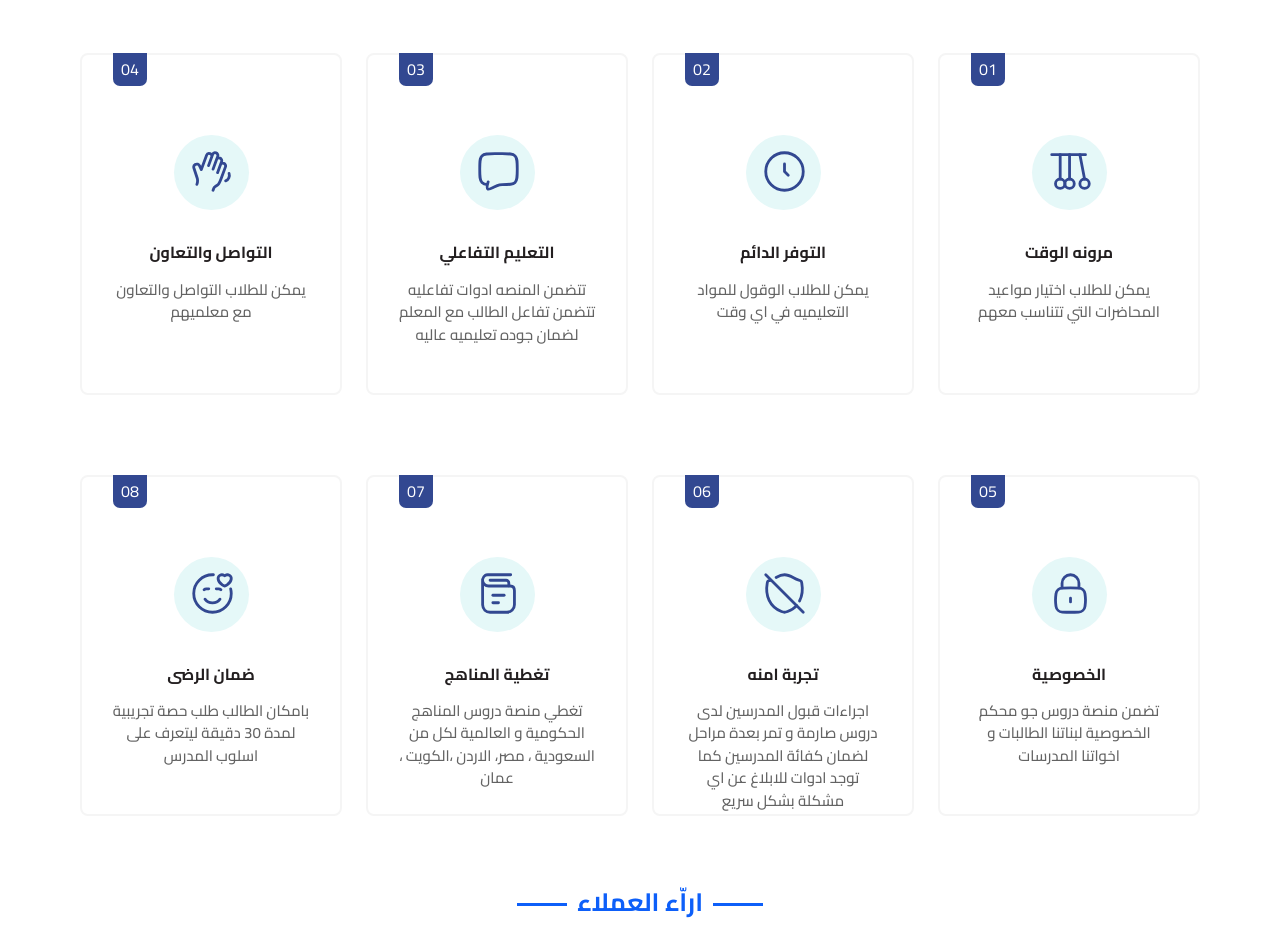
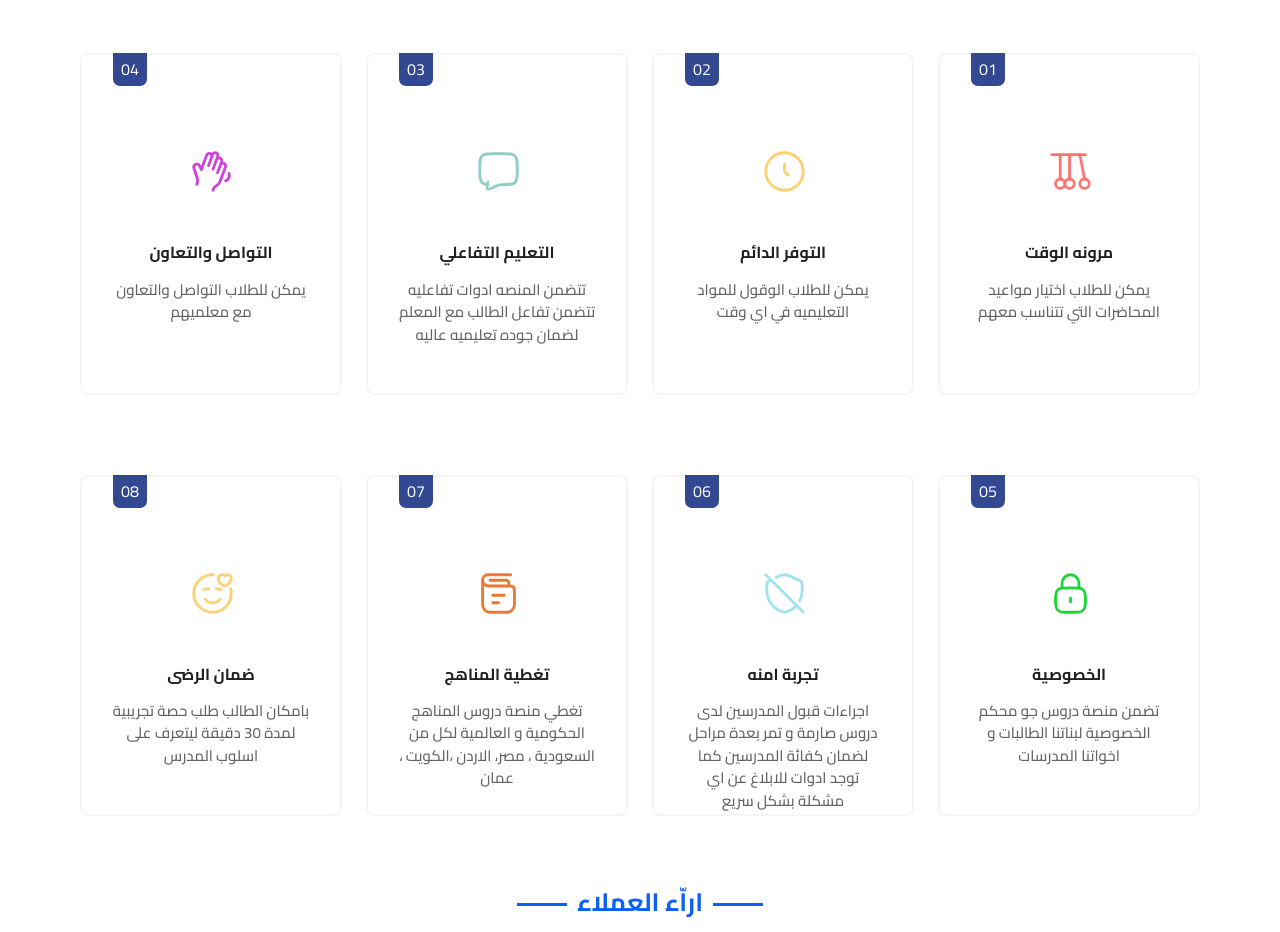
Before and after one commit to ahmedyousry74/website-capabilities, a website: page src/index.html in a window 1280 px wide. Shown: the part 4415-5347 px from the top of the page. Drawn offline with nearby package versions, Linux system fonts and the light colour scheme.

Commit message:
adding file en sass

```diff
--- a/assets/sass/components/_advantages.scss
+++ b/assets/sass/components/_advantages.scss
@@ -15,7 +15,7 @@
             width: 75px;
             height: 75px;
             line-height: 75px;
-            background: #E5F8F8;
+            // background: #E5F8F8;
             text-align: center;
             border-radius: 50%;
             margin-bottom: 25px;
@@ -38,13 +38,13 @@
         &:hover{
             border-radius: 0 25px 0 0;
             border:1px solid $primary-color;
-            .icon{
-                background-color: $primary-color;
-                svg,circle,path{
-                    fill: #fff;
-                    color: #fff
-                };
-            }
+            // .icon{
+            //     background-color: $primary-color;
+            //     svg,circle,path{
+            //         fill: #fff;
+            //         color: #fff
+            //     };
+            // }
         }
     }
 }
--- a/src/index.html
+++ b/src/index.html
@@ -578,14 +578,14 @@
         <div class="col-md-3">
           <div class="advantages__item flex justify-center items-center flex-col gap-2">
             <div class="icon">
-              <svg height="45" width="45" xmlns="http://www.w3.org/2000/svg" viewBox="0 0 24 24" width="16" height="16" color="#324891" fill="none">
-                <path d="M2 3L20 3" stroke="currentColor" stroke-width="1.5" stroke-linecap="round" stroke-linejoin="round" />
-                <path d="M6.5 3V16" stroke="currentColor" stroke-width="1.5" stroke-linecap="round" stroke-linejoin="round" />
-                <path d="M11.5 3V16" stroke="currentColor" stroke-width="1.5" stroke-linecap="round" stroke-linejoin="round" />
-                <circle cx="6.5" cy="18.5" r="2.5" stroke="currentColor" stroke-width="1.5" stroke-linecap="round" stroke-linejoin="round" />
-                <circle cx="11.5" cy="18.5" r="2.5" stroke="currentColor" stroke-width="1.5" stroke-linecap="round" stroke-linejoin="round" />
-                <circle cx="19.5" cy="18.5" r="2.5" stroke="currentColor" stroke-width="1.5" stroke-linecap="round" stroke-linejoin="round" />
-                <path d="M19.5 16L17 3" stroke="currentColor" stroke-width="1.5" stroke-linecap="round" stroke-linejoin="round" />
+              <svg height="45" width="45" xmlns="http://www.w3.org/2000/svg" viewBox="0 0 24 24" width="16" height="16" color="#FE7472" fill="none">
+                <path d="M2 3L20 3" stroke="#FE7472" stroke-width="1.5" stroke-linecap="round" stroke-linejoin="round" />
+                <path d="M6.5 3V16" stroke="#FE7472" stroke-width="1.5" stroke-linecap="round" stroke-linejoin="round" />
+                <path d="M11.5 3V16" stroke="#FE7472" stroke-width="1.5" stroke-linecap="round" stroke-linejoin="round" />
+                <circle cx="6.5" cy="18.5" r="2.5" stroke="#FE7472" stroke-width="1.5" stroke-linecap="round" stroke-linejoin="round" />
+                <circle cx="11.5" cy="18.5" r="2.5" stroke="#FE7472" stroke-width="1.5" stroke-linecap="round" stroke-linejoin="round" />
+                <circle cx="19.5" cy="18.5" r="2.5" stroke="#FE7472" stroke-width="1.5" stroke-linecap="round" stroke-linejoin="round" />
+                <path d="M19.5 16L17 3" stroke="#FE7472" stroke-width="1.5" stroke-linecap="round" stroke-linejoin="round" />
             </svg>
           </div>
             <h3 class="text-third-color font-semibold text-[16px] wow fadeIn" data-wow-duration="0.7s" data-wow-delay="0.5s">
@@ -600,9 +600,9 @@
         <div class="col-md-3">
           <div class="advantages__item flex justify-center items-center flex-col gap-2">
             <div class="icon">
-              <svg height="45" width="45" xmlns="http://www.w3.org/2000/svg" viewBox="0 0 24 24" width="16" height="16" color="#324891" fill="none">
-                <circle cx="12" cy="12" r="10" stroke="currentColor" stroke-width="1.5" />
-                <path d="M12 8V12L14 14" stroke="currentColor" stroke-width="1.5" stroke-linecap="round" stroke-linejoin="round" />
+              <svg height="45" width="45" xmlns="http://www.w3.org/2000/svg" viewBox="0 0 24 24" width="16" height="16" color="#FED072" fill="none">
+                <circle cx="12" cy="12" r="10" stroke="#FED072" stroke-width="1.5" />
+                <path d="M12 8V12L14 14" stroke="#FED072" stroke-width="1.5" stroke-linecap="round" stroke-linejoin="round" />
               </svg>
             </div>
             <h3 class="text-third-color font-semibold text-[16px] wow fadeIn" data-wow-duration="0.7s" data-wow-delay="0.5s">
@@ -619,8 +619,8 @@
         <div class="col-md-3">
           <div class="advantages__item flex justify-center items-center flex-col gap-2">
             <div class="icon">
-              <svg height="45" width="45" xmlns="http://www.w3.org/2000/svg" viewBox="0 0 24 24" width="16" height="16" color="#324891" fill="none">
-                <path d="M6.09881 19C4.7987 18.8721 3.82475 18.4816 3.17157 17.8284C2 16.6569 2 14.7712 2 11V10.5C2 6.72876 2 4.84315 3.17157 3.67157C4.34315 2.5 6.22876 2.5 10 2.5H14C17.7712 2.5 19.6569 2.5 20.8284 3.67157C22 4.84315 22 6.72876 22 10.5V11C22 14.7712 22 16.6569 20.8284 17.8284C19.6569 19 17.7712 19 14 19C13.4395 19.0125 12.9931 19.0551 12.5546 19.155C11.3562 19.4309 10.2465 20.0441 9.14987 20.5789C7.58729 21.3408 6.806 21.7218 6.31569 21.3651C5.37769 20.6665 6.29454 18.5019 6.5 17.5" stroke="currentColor" stroke-width="1.5" stroke-linecap="round" />
+              <svg height="45" width="45" xmlns="http://www.w3.org/2000/svg" viewBox="0 0 24 24" width="16" height="16" color="#91CEC6" fill="none">
+                <path d="M6.09881 19C4.7987 18.8721 3.82475 18.4816 3.17157 17.8284C2 16.6569 2 14.7712 2 11V10.5C2 6.72876 2 4.84315 3.17157 3.67157C4.34315 2.5 6.22876 2.5 10 2.5H14C17.7712 2.5 19.6569 2.5 20.8284 3.67157C22 4.84315 22 6.72876 22 10.5V11C22 14.7712 22 16.6569 20.8284 17.8284C19.6569 19 17.7712 19 14 19C13.4395 19.0125 12.9931 19.0551 12.5546 19.155C11.3562 19.4309 10.2465 20.0441 9.14987 20.5789C7.58729 21.3408 6.806 21.7218 6.31569 21.3651C5.37769 20.6665 6.29454 18.5019 6.5 17.5" stroke="#91CEC6" stroke-width="1.5" stroke-linecap="round" />
             </svg>
             </div>
             <h3 class="text-third-color font-semibold text-[16px] wow fadeIn" data-wow-duration="0.7s" data-wow-delay="0.5s">
@@ -637,9 +637,9 @@
         <div class="col-md-3">
           <div class="advantages__item flex justify-center items-center flex-col gap-2">
             <div class="icon">
-              <svg height="45" width="45" xmlns="http://www.w3.org/2000/svg" viewBox="0 0 24 24" width="16" height="16" color="#324891" fill="none">
-                <path d="M14.1245 5.74923C14.3983 4.99948 15.2302 4.6129 15.9825 4.88579C16.7348 5.15868 17.1227 5.98769 16.8489 6.73744L16.1878 8.5475M14.1245 5.74923L14.7855 3.93917C15.0594 3.18942 14.6715 2.3604 13.9192 2.08752C13.1668 1.81463 12.335 2.20121 12.0612 2.95096L11.5656 4.30857M14.1245 5.74923L12.3066 10.7269M11.5656 4.30857C11.839 3.55897 11.4511 2.73032 10.699 2.4575C9.94664 2.18461 9.11479 2.57119 8.84097 3.32094L6.04389 10.9791L5.1097 8.97429C4.69981 8.09467 3.61484 7.7678 2.78416 8.27368C2.14856 8.66075 1.85475 9.42786 2.06986 10.1386L3.81898 15.4859C4.15364 16.509 4.04527 17.8595 3.67597 18.8707M11.5656 4.30857L9.91291 8.83372M12.3032 22L12.6881 20.946C12.8639 20.4648 13.2266 20.0763 13.677 19.8297C14.1978 19.5445 14.8694 19.1322 15.2097 18.7412C15.7963 18.0673 16.1555 17.0838 16.8739 15.1169L18.9122 9.53572C19.186 8.78596 18.7981 7.95695 18.0458 7.68406C17.2935 7.41118 16.4616 7.79775 16.1878 8.5475M14.7004 12.6201L16.1878 8.5475" stroke="currentColor" stroke-width="1.5" stroke-linecap="round" stroke-linejoin="round" />
-                <path d="M20.8307 13C21.377 14.6354 20.5574 16.4263 19 17" stroke="currentColor" stroke-width="1.5" stroke-linecap="round" />
+              <svg height="45" width="45" xmlns="http://www.w3.org/2000/svg" viewBox="0 0 24 24" width="16" height="16" color="#CF43DC" fill="none">
+                <path d="M14.1245 5.74923C14.3983 4.99948 15.2302 4.6129 15.9825 4.88579C16.7348 5.15868 17.1227 5.98769 16.8489 6.73744L16.1878 8.5475M14.1245 5.74923L14.7855 3.93917C15.0594 3.18942 14.6715 2.3604 13.9192 2.08752C13.1668 1.81463 12.335 2.20121 12.0612 2.95096L11.5656 4.30857M14.1245 5.74923L12.3066 10.7269M11.5656 4.30857C11.839 3.55897 11.4511 2.73032 10.699 2.4575C9.94664 2.18461 9.11479 2.57119 8.84097 3.32094L6.04389 10.9791L5.1097 8.97429C4.69981 8.09467 3.61484 7.7678 2.78416 8.27368C2.14856 8.66075 1.85475 9.42786 2.06986 10.1386L3.81898 15.4859C4.15364 16.509 4.04527 17.8595 3.67597 18.8707M11.5656 4.30857L9.91291 8.83372M12.3032 22L12.6881 20.946C12.8639 20.4648 13.2266 20.0763 13.677 19.8297C14.1978 19.5445 14.8694 19.1322 15.2097 18.7412C15.7963 18.0673 16.1555 17.0838 16.8739 15.1169L18.9122 9.53572C19.186 8.78596 18.7981 7.95695 18.0458 7.68406C17.2935 7.41118 16.4616 7.79775 16.1878 8.5475M14.7004 12.6201L16.1878 8.5475" stroke="#CF43DC" stroke-width="1.5" stroke-linecap="round" stroke-linejoin="round" />
+                <path d="M20.8307 13C21.377 14.6354 20.5574 16.4263 19 17" stroke="#CF43DC" stroke-width="1.5" stroke-linecap="round" />
             </svg>
             </div>
             <h3 class="text-third-color font-semibold text-[16px] wow fadeIn" data-wow-duration="0.7s" data-wow-delay="0.5s">
@@ -654,10 +654,10 @@
         <div class="col-md-3">
           <div class="advantages__item flex justify-center items-center flex-col gap-2">
             <div class="icon">
-              <svg  width="45" height="45" xmlns="http://www.w3.org/2000/svg" viewBox="0 0 24 24" width="16" height="16" color="#324891" fill="none">
-                <path d="M12 16.5V14.5" stroke="currentColor" stroke-width="1.5" stroke-linecap="round" />
-                <path d="M4.26781 18.8447C4.49269 20.515 5.87613 21.8235 7.55966 21.9009C8.97627 21.966 10.4153 22 12 22C13.5847 22 15.0237 21.966 16.4403 21.9009C18.1239 21.8235 19.5073 20.515 19.7322 18.8447C19.879 17.7547 20 16.6376 20 15.5C20 14.3624 19.879 13.2453 19.7322 12.1553C19.5073 10.485 18.1239 9.17649 16.4403 9.09909C15.0237 9.03397 13.5847 9 12 9C10.4153 9 8.97627 9.03397 7.55966 9.09909C5.87613 9.17649 4.49269 10.485 4.26781 12.1553C4.12104 13.2453 4 14.3624 4 15.5C4 16.6376 4.12104 17.7547 4.26781 18.8447Z" stroke="currentColor" stroke-width="1.5" />
-                <path d="M7.5 9V6.5C7.5 4.01472 9.51472 2 12 2C14.4853 2 16.5 4.01472 16.5 6.5V9" stroke="currentColor" stroke-width="1.5" stroke-linecap="round" stroke-linejoin="round" />
+              <svg  width="45" height="45" xmlns="http://www.w3.org/2000/svg" viewBox="0 0 24 24" width="16" height="16" color="#16D837" fill="none">
+                <path d="M12 16.5V14.5" stroke="#16D837" stroke-width="1.5" stroke-linecap="round" />
+                <path d="M4.26781 18.8447C4.49269 20.515 5.87613 21.8235 7.55966 21.9009C8.97627 21.966 10.4153 22 12 22C13.5847 22 15.0237 21.966 16.4403 21.9009C18.1239 21.8235 19.5073 20.515 19.7322 18.8447C19.879 17.7547 20 16.6376 20 15.5C20 14.3624 19.879 13.2453 19.7322 12.1553C19.5073 10.485 18.1239 9.17649 16.4403 9.09909C15.0237 9.03397 13.5847 9 12 9C10.4153 9 8.97627 9.03397 7.55966 9.09909C5.87613 9.17649 4.49269 10.485 4.26781 12.1553C4.12104 13.2453 4 14.3624 4 15.5C4 16.6376 4.12104 17.7547 4.26781 18.8447Z" stroke="#16D837" stroke-width="1.5" />
+                <path d="M7.5 9V6.5C7.5 4.01472 9.51472 2 12 2C14.4853 2 16.5 4.01472 16.5 6.5V9" stroke="#16D837" stroke-width="1.5" stroke-linecap="round" stroke-linejoin="round" />
             </svg>
             </div>
             <h3 class="text-third-color font-semibold text-[16px] wow fadeIn" data-wow-duration="0.7s" data-wow-delay="0.5s">
@@ -672,10 +672,10 @@
         <div class="col-md-3">
           <div class="advantages__item flex justify-center items-center flex-col gap-2">
             <div class="icon">
-              <svg  width="45" height="45" xmlns="http://www.w3.org/2000/svg" viewBox="0 0 24 24" width="16" height="16" color="#324891" fill="none">
-                <path d="M4.5 5C4.5 5 3.32697 5.20385 3.1372 5.41475C2.94743 5.62566 2.89186 5.93385 2.78072 6.55024C1.59143 13.1461 4.1909 19.2441 10.3903 21.6176C11.0564 21.8726 11.3894 22.0001 12.0015 22.0001C12.6135 22.0001 12.9466 21.8726 13.6126 21.6176C15.6225 20.848 17.2537 19.9426 18.5 18.5" stroke="currentColor" stroke-width="1.5" stroke-linecap="round" stroke-linejoin="round" />
-                <path d="M7.5 3.42011C8.8253 2.69687 10.2287 2 11.9982 2C15.0061 2 16.9585 4.01371 19.2659 4.74758C20.2037 5.04583 20.6726 5.19496 20.8624 5.4053C21.0522 5.61564 21.1078 5.92306 21.219 6.53789C21.8418 9.98199 21.4267 13.29 20 16" stroke="currentColor" stroke-width="1.5" stroke-linecap="round" stroke-linejoin="round" />
-                <path d="M2 2L22 22" stroke="currentColor" stroke-width="1.5" stroke-linecap="round" stroke-linejoin="round" />
+              <svg  width="45" height="45" xmlns="http://www.w3.org/2000/svg" viewBox="0 0 24 24" width="16" height="16" color="#A2E2EE" fill="none">
+                <path d="M4.5 5C4.5 5 3.32697 5.20385 3.1372 5.41475C2.94743 5.62566 2.89186 5.93385 2.78072 6.55024C1.59143 13.1461 4.1909 19.2441 10.3903 21.6176C11.0564 21.8726 11.3894 22.0001 12.0015 22.0001C12.6135 22.0001 12.9466 21.8726 13.6126 21.6176C15.6225 20.848 17.2537 19.9426 18.5 18.5" stroke="#A2E2EE" stroke-width="1.5" stroke-linecap="round" stroke-linejoin="round" />
+                <path d="M7.5 3.42011C8.8253 2.69687 10.2287 2 11.9982 2C15.0061 2 16.9585 4.01371 19.2659 4.74758C20.2037 5.04583 20.6726 5.19496 20.8624 5.4053C21.0522 5.61564 21.1078 5.92306 21.219 6.53789C21.8418 9.98199 21.4267 13.29 20 16" stroke="#A2E2EE" stroke-width="1.5" stroke-linecap="round" stroke-linejoin="round" />
+                <path d="M2 2L22 22" stroke="#A2E2EE" stroke-width="1.5" stroke-linecap="round" stroke-linejoin="round" />
             </svg>
             </div>
             <h3 class="text-third-color font-semibold text-[16px] wow fadeIn" data-wow-duration="0.7s" data-wow-delay="0.5s">
@@ -690,10 +690,10 @@
         <div class="col-md-3">
           <div class="advantages__item flex justify-center items-center flex-col gap-2">
             <div class="icon">
-              <svg  width="45" height="45" xmlns="http://www.w3.org/2000/svg" viewBox="0 0 24 24" width="16" height="16" color="#324891" fill="none">
-                <path d="M7.5 4.94531H16C16.8284 4.94531 17.5 5.61688 17.5 6.44531V7.94531" stroke="currentColor" stroke-width="1.5" stroke-linecap="round" stroke-linejoin="round" />
-                <path d="M15 12.9453H9" stroke="currentColor" stroke-width="1.5" stroke-linecap="round" stroke-linejoin="round" />
-                <path d="M12 16.9453H9" stroke="currentColor" stroke-width="1.5" stroke-linecap="round" stroke-linejoin="round" />
+              <svg  width="45" height="45" xmlns="http://www.w3.org/2000/svg" viewBox="0 0 24 24" width="16" height="16" color="#EB7833" fill="none">
+                <path d="M7.5 4.94531H16C16.8284 4.94531 17.5 5.61688 17.5 6.44531V7.94531" stroke="#EB7833" stroke-width="1.5" stroke-linecap="round" stroke-linejoin="round" />
+                <path d="M15 12.9453H9" stroke="#EB7833" stroke-width="1.5" stroke-linecap="round" stroke-linejoin="round" />
+                <path d="M12 16.9453H9" stroke="#EB7833" stroke-width="1.5" stroke-linecap="round" stroke-linejoin="round" />
                 <path d="M18.497 2L6.30767 2.00002C5.81071 2.00002 5.30241 2.07294 4.9007 2.36782C3.62698 3.30279 2.64539 5.38801 4.62764 7.2706C5.18421 7.7992 5.96217 7.99082 6.72692 7.99082H18.2835C19.077 7.99082 20.5 8.10439 20.5 10.5273V17.9812C20.5 20.2007 18.7103 22 16.5026 22H7.47246C5.26886 22 3.66619 20.4426 3.53959 18.0713L3.5061 5.16638" stroke="currentColor" stroke-width="1.5" stroke-linecap="round" />
             </svg>
             </div>
@@ -709,11 +709,11 @@
         <div class="col-md-3">
           <div class="advantages__item flex justify-center items-center flex-col gap-2">
             <div class="icon">
-              <svg width="45" height="45" xmlns="http://www.w3.org/2000/svg" viewBox="0 0 24 24" width="16" height="16" color="#324891" fill="none">
-                <path d="M12.5 2.01228C12.3344 2.00413 12.1677 2 12 2C6.47715 2 2 6.47715 2 12C2 17.5228 6.47715 22 12 22C17.5228 22 22 17.5228 22 12C22 11.1368 21.8906 10.299 21.685 9.5" stroke="currentColor" stroke-width="1.5" stroke-linecap="round" stroke-linejoin="round" />
-                <path d="M8 15C8.91212 16.2144 10.3643 17 12 17C13.6357 17 15.0879 16.2144 16 15" stroke="currentColor" stroke-width="1.5" stroke-linecap="round" stroke-linejoin="round" />
-                <path d="M10 9.5H8.70711C8.25435 9.5 7.82014 9.67986 7.5 10M14 9.5H15.2929C15.7456 9.5 16.1799 9.67986 16.5 10" stroke="currentColor" stroke-width="1.5" stroke-linecap="round" stroke-linejoin="round" />
-                <path d="M15.8881 2.33117C16.8267 1.78287 17.6459 2.00383 18.138 2.35579C18.3398 2.50011 18.4406 2.57227 18.5 2.57227C18.5594 2.57227 18.6602 2.50011 18.862 2.35579C19.3541 2.00383 20.1733 1.78287 21.1119 2.33117C22.3437 3.05077 22.6224 5.42474 19.7812 7.42757C19.24 7.80905 18.9694 7.99979 18.5 7.99979C18.0306 7.99979 17.76 7.80905 17.2188 7.42757C14.3776 5.42474 14.6563 3.05077 15.8881 2.33117Z" stroke="currentColor" stroke-width="1.5" stroke-linecap="round" />
+              <svg width="45" height="45" xmlns="http://www.w3.org/2000/svg" viewBox="0 0 24 24" width="16" height="16" color="#FED174" fill="none">
+                <path d="M12.5 2.01228C12.3344 2.00413 12.1677 2 12 2C6.47715 2 2 6.47715 2 12C2 17.5228 6.47715 22 12 22C17.5228 22 22 17.5228 22 12C22 11.1368 21.8906 10.299 21.685 9.5" stroke="#FED174" stroke-width="1.5" stroke-linecap="round" stroke-linejoin="round" />
+                <path d="M8 15C8.91212 16.2144 10.3643 17 12 17C13.6357 17 15.0879 16.2144 16 15" stroke="#FED174" stroke-width="1.5" stroke-linecap="round" stroke-linejoin="round" />
+                <path d="M10 9.5H8.70711C8.25435 9.5 7.82014 9.67986 7.5 10M14 9.5H15.2929C15.7456 9.5 16.1799 9.67986 16.5 10" stroke="#FED174" stroke-width="1.5" stroke-linecap="round" stroke-linejoin="round" />
+                <path d="M15.8881 2.33117C16.8267 1.78287 17.6459 2.00383 18.138 2.35579C18.3398 2.50011 18.4406 2.57227 18.5 2.57227C18.5594 2.57227 18.6602 2.50011 18.862 2.35579C19.3541 2.00383 20.1733 1.78287 21.1119 2.33117C22.3437 3.05077 22.6224 5.42474 19.7812 7.42757C19.24 7.80905 18.9694 7.99979 18.5 7.99979C18.0306 7.99979 17.76 7.80905 17.2188 7.42757C14.3776 5.42474 14.6563 3.05077 15.8881 2.33117Z" stroke="#FED174" stroke-width="1.5" stroke-linecap="round" />
             </svg>
             </div>
             <h3 class="text-third-color font-semibold text-[16px] wow fadeIn" data-wow-duration="0.7s" data-wow-delay="0.5s">
```
Also changed, not shown: assets/sass/main.css, 1 other file.
